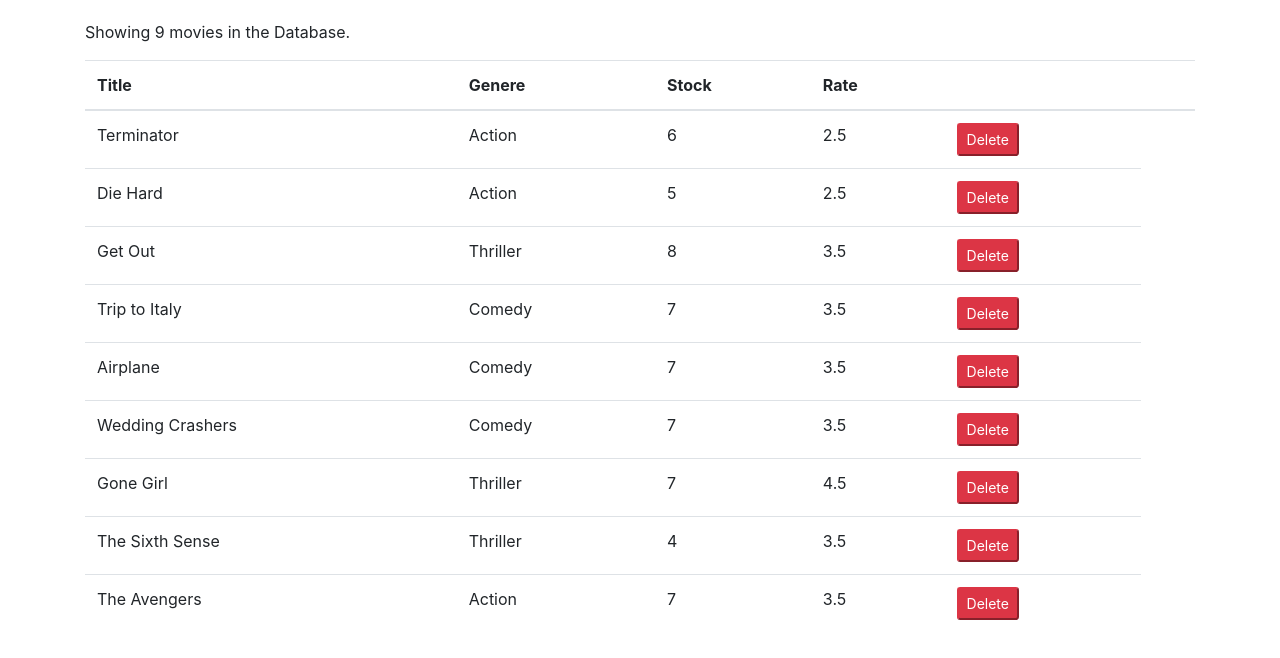
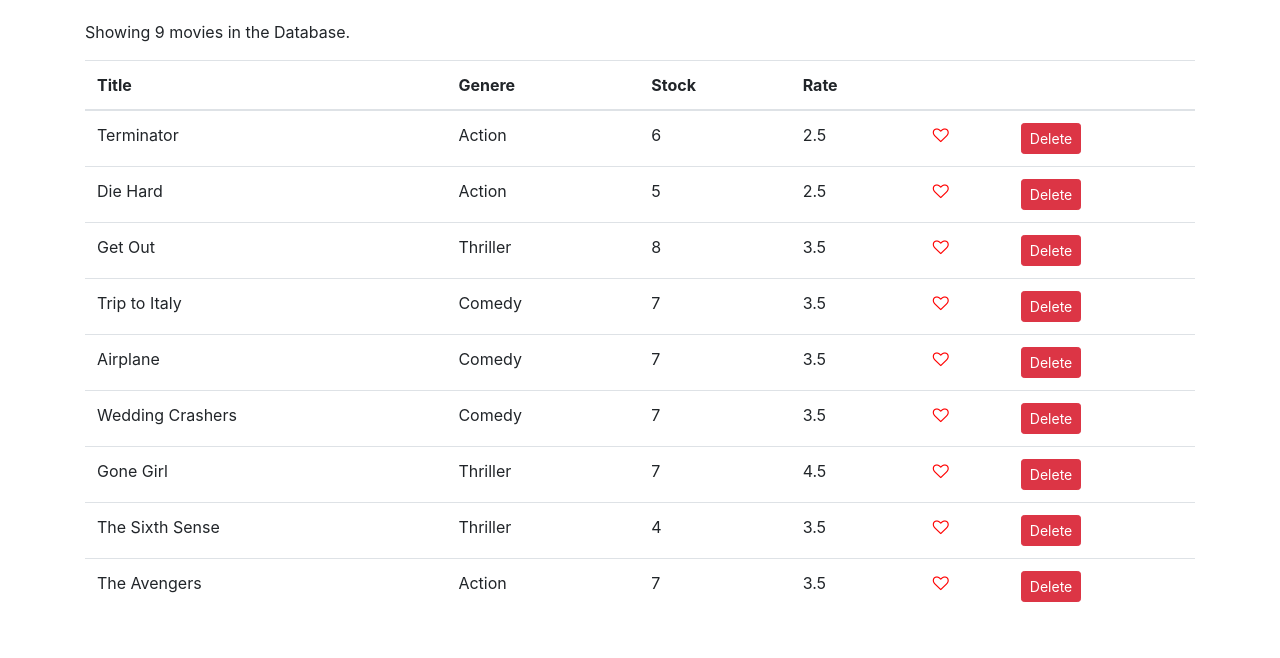
Before and after one commit to abhijitsamui/vidly-client, a React (Create React App) app: page / in a window 1280 px wide. Shown: the top 658 px of the page. Built offline with nearby package versions, Linux system fonts and the light colour scheme.

Commit message:
Added movie table and like component

```diff
--- /dev/null
+++ b/src/components/common/like.jsx
@@ -0,0 +1,18 @@
+import React from "react";
+
+//Input: liked:boolean
+//Output: onClick
+const Like = props => {
+  let classes = "fa fa-heart";
+  if (!props.liked) classes += "-o";
+  return (
+    <i
+      onClick={props.onClick}
+      style={{ cursor: "pointer", color: "red" }}
+      className={classes}
+      aria-hidden="true"
+    />
+  );
+};
+
+export default Like;
--- a/src/components/movies.jsx
+++ b/src/components/movies.jsx
@@ -1,4 +1,5 @@
 import React, { Component } from "react";
+import Like from "./common/like";
 import { getMovies } from "../services/fakeMovieService";
 
 class Movies extends Component {
@@ -9,6 +10,14 @@
   handleDelete = movie => {
     console.log(movie);
     const movies = this.state.movies.filter(m => m._id !== movie._id);
+    this.setState({ movies });
+  };
+
+  handleLike = movie => {
+    const movies = [...this.state.movies];
+    const index = movies.indexOf(movie);
+    movies[index] = { ...movies[index] };
+    movies[index].liked = !movies[index].liked;
     this.setState({ movies });
   };
   render() {
@@ -37,9 +46,15 @@
                 <td>{movie.numberInStock}</td>
                 <td>{movie.dailyRentalRate}</td>
                 <td>
+                  <Like
+                    liked={movie.liked}
+                    onClick={() => this.handleLike(movie)}
+                  />
+                </td>
+                <td>
                   <button
                     onClick={() => this.handleDelete(movie)}
-                    className="btn-danger btn-sm"
+                    className="btn btn-danger btn-sm"
                   >
                     Delete
                   </button>
```
